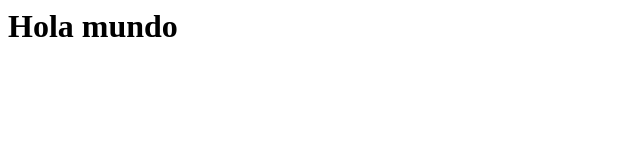
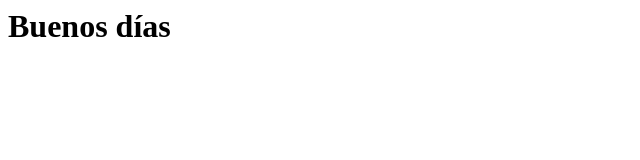
Before and after one commit to AlexCalderonG/DEA2122, a plain HTML site: page index.html in a window 1280 px wide. Shown: the full height of the page, 0-640 px from the left. Drawn offline with Linux system fonts and the light colour scheme.

Commit message:
Update index.html

```diff
--- a/index.html
+++ b/index.html
@@ -4,6 +4,6 @@
     <title>PruebasDEA</title>
   </head>
   <body>
-    <h1>Hola mundo</h1>
+    <h1>Buenos días</h1>
   </body>
 </html>
```
